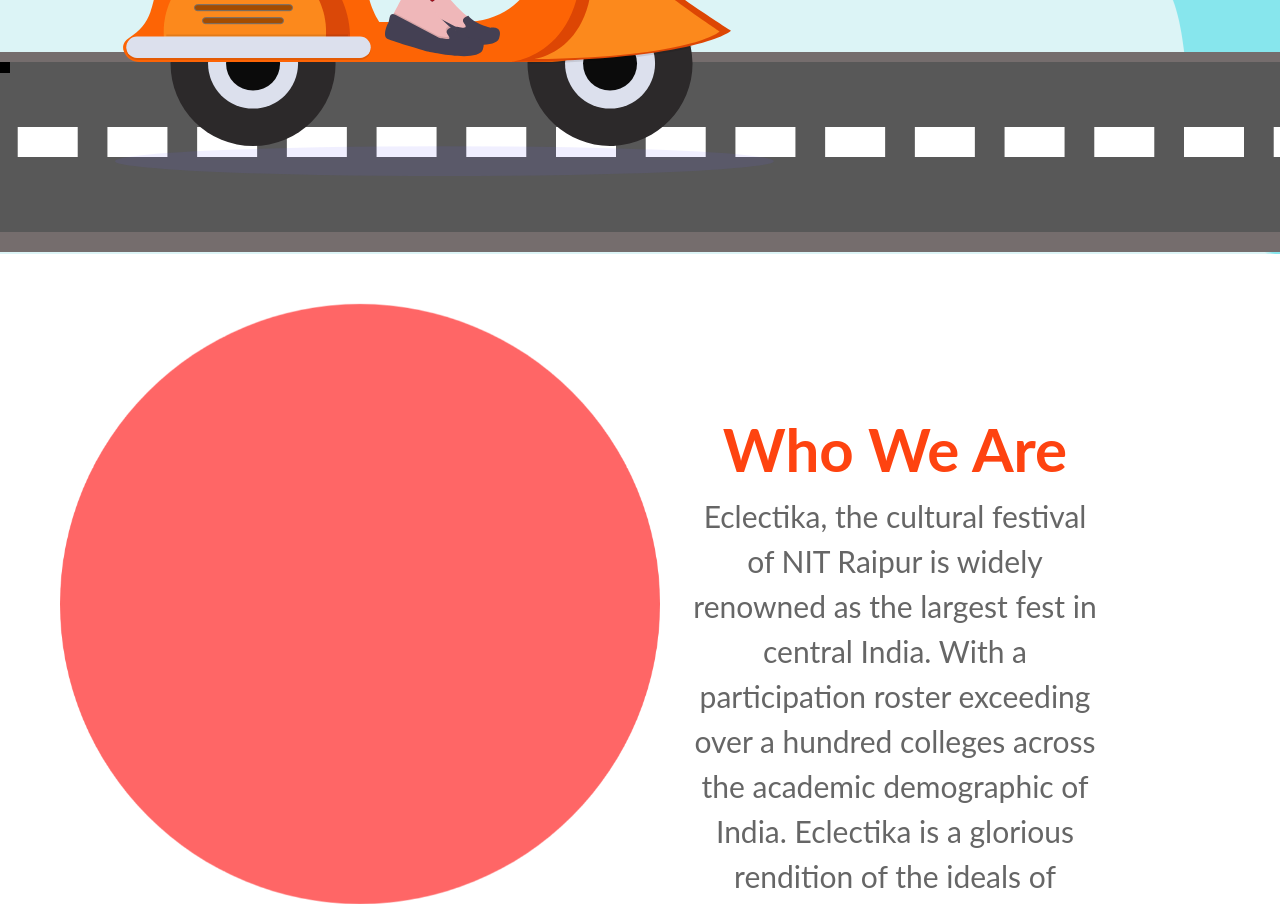
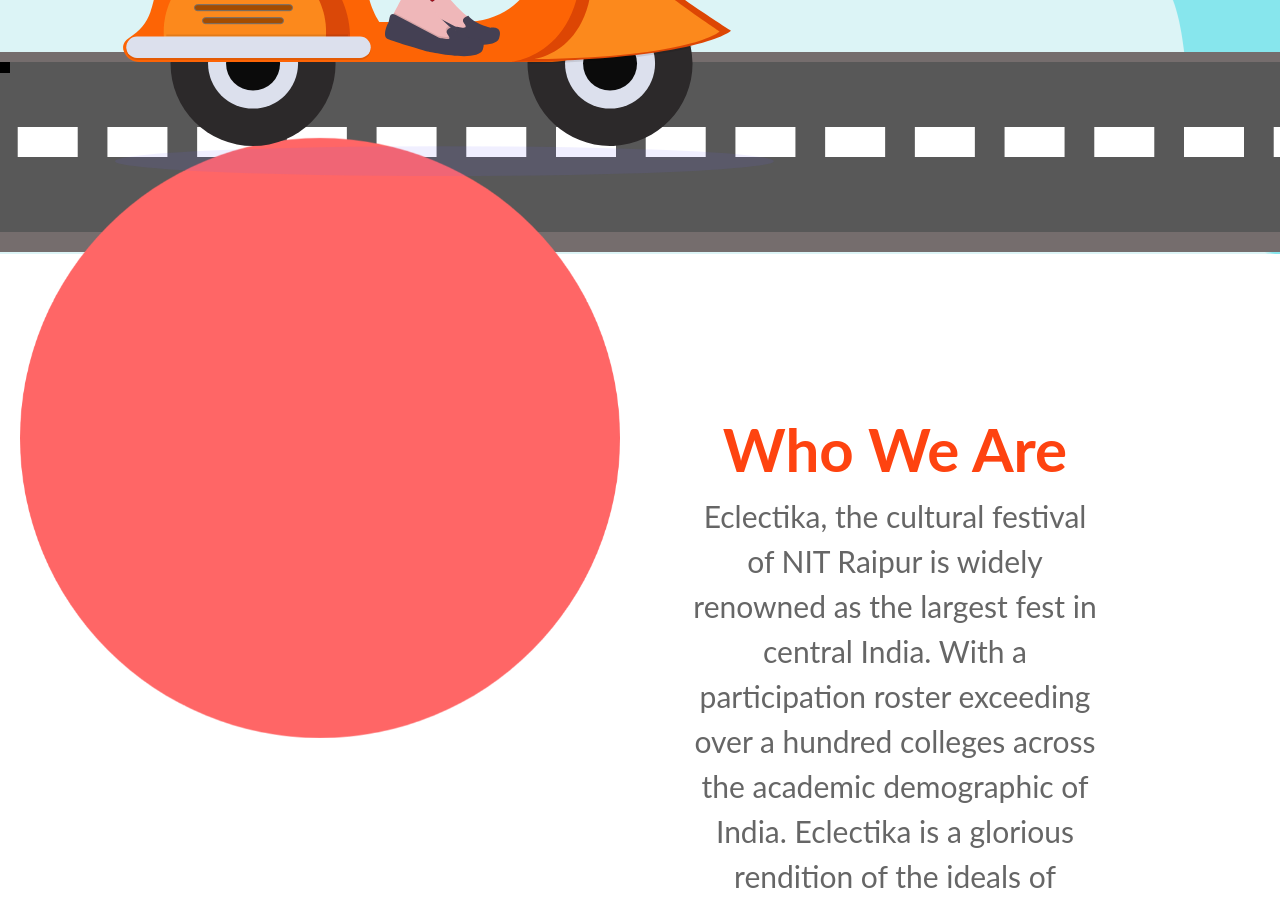
Before and after one commit to IAMTAHLENDRA/Eclectika20-site, a plain HTML site: page index.html in a window 1280 px wide. Shown: the part 700-1607 px from the top of the page. Drawn offline with nearby package versions, Linux system fonts and the light colour scheme; a script that the page names is missing.

Commit message:
div seperated

```diff
--- a/index.html
+++ b/index.html
@@ -31,7 +31,7 @@
     <section class="who_are_we">
         <div class="about_us">
             <div class="row">
-                <div class="col-sm-6"><div class="container"><div class="couple_2"><div class="couple wow animated bounceInLeft slow"></div></div></div></div>
+                <div class="col-sm-6"><div class="container"><div ><div class="couple_2"></div><div class=" wow couple animated bounceInLeft slow"></div></div></div></div>
                 <div class="col-sm-6 wow animated fadeInRight"><div class="container"><div class="text"><div class="headers" >Who We Are</div><p>Eclectika, the cultural festival of NIT Raipur is widely renowned as the largest fest in central India. With a participation roster exceeding over a hundred colleges across the academic demographic of India. Eclectika is a glorious rendition of the ideals of innovation, conception and determination to achieve heights of success.
 
                     The Eclectika 2019 is poised to exceed all expectations and we look forward to having an enriching experience with all the participants. And yes, we promise the elegance, euphoria and entertainment !!</p></div></div></div>
```
